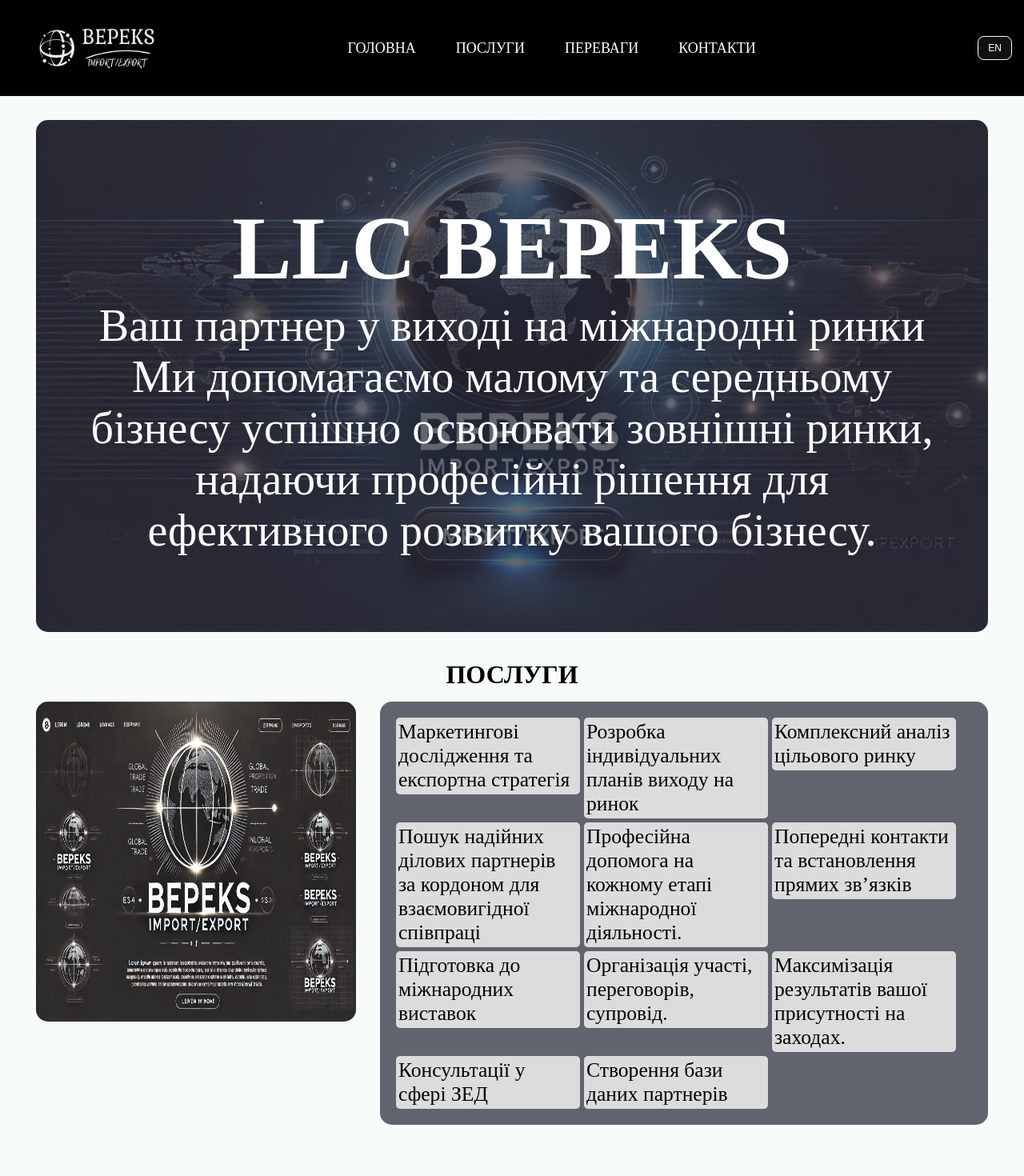
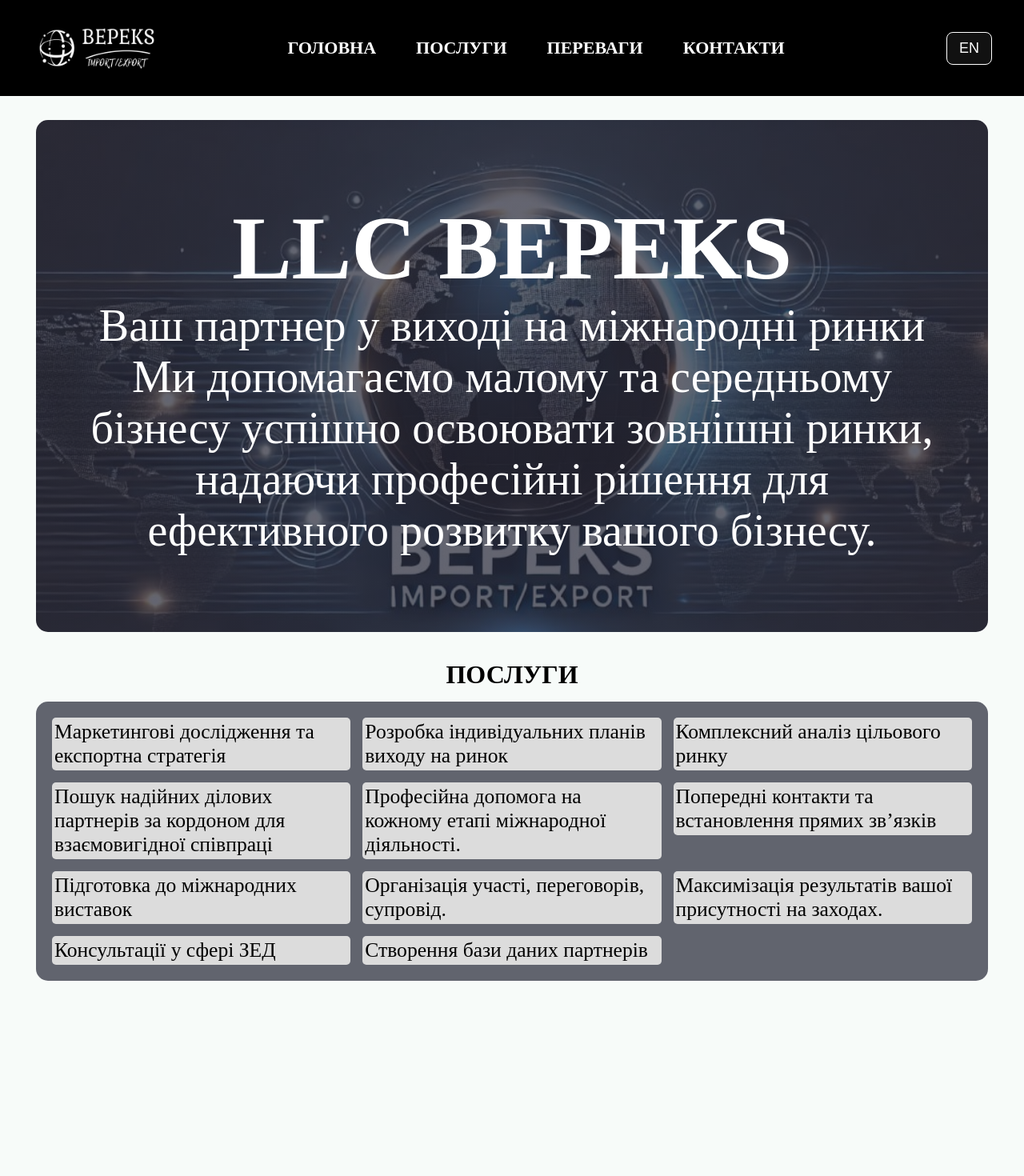
Before and after one commit to KlimchukDmytro/bepeks, a React (Vite) app: page / in a window 1280 px wide. Shown: the top 1470 px of the page at 80% size. Built offline with nearby package versions, Linux system fonts and the light colour scheme.

Commit message:
img home chenge

```diff
--- a/src/components/Header/Header.module.css
+++ b/src/components/Header/Header.module.css
@@ -118,7 +118,15 @@
     gap: 50px;
   }
   .item {
+    font-weight: 700;
+    font-size: 22px;
+  }
+
+  .btn {
+    margin-right: 40px;
     font-weight: 500;
     font-size: 18px;
+    border-radius: 8px;
+    padding: 9px 15px;
   }
 }
--- a/src/components/Home/Home.module.css
+++ b/src/components/Home/Home.module.css
@@ -6,7 +6,7 @@
       rgba(35, 36, 52, 0.7),
       rgba(35, 36, 52, 0.7)
     ),
-    url(../../assets/bepeks_home.jpg);
+    url(../../assets/bepeks_home.png);
   background-size: cover;
   background-position: center;
   background-repeat: no-repeat;
--- a/src/components/MobMenu/MobMenu.module.css
+++ b/src/components/MobMenu/MobMenu.module.css
@@ -4,7 +4,7 @@
   top: 0;
   left: 0;
   width: 100%;
-  height: 50%;
+  height: 70%;
   background-color: rgb(0, 0, 0);
   display: flex;
   flex-direction: column;
@@ -33,7 +33,7 @@
 }
 
 .nav {
-  margin-top: 50px;
+  margin-top: 70px;
   display: flex;
   flex-direction: column;
   align-items: center;
--- a/src/components/OurServices/OurServices.jsx
+++ b/src/components/OurServices/OurServices.jsx
@@ -8,7 +8,6 @@ const OurServices = ({ language }) => {
       <div className={s.containerDiv}>
         <h2 className={s.title}>{locales[language].ourServices}</h2>
         <div className={s.containerFlex}>
-          <img className={s.img} src={bepeks_services} alt="bepeks_services" />
           <ul className={s.list}>
             {locales[language].services.map((service, index) => (
               <li key={index} className={s.item}>
--- a/src/components/OurServices/OurServices.module.css
+++ b/src/components/OurServices/OurServices.module.css
@@ -48,8 +48,7 @@
 
 @media screen and (min-width: 450px) {
   .container {
-    height: 60vh;
-    max-height: 600px;
+    height: 100%;
   }
   .containerDiv {
     padding: 15px 0 0 20px;
@@ -57,6 +56,7 @@
   }
   .list {
     font-size: 1.1rem;
+    gap: 10px;
   }
 }
 @media screen and (min-width: 768px) {
@@ -72,6 +72,7 @@
   }
   .list {
     font-size: 1.6rem;
+    gap: 15px;
   }
   .item {
     max-width: calc(33.33% - 10px);
@@ -109,7 +110,7 @@
     display: block;
     border-radius: 15px;
     height: 400px;
-    width: 400px;
+    width: 550px;
   }
 
   .list {
```
Also changed, not shown: src/assets/bepeks_home.jpg (deleted), src/assets/bepeks_home.png (added).
